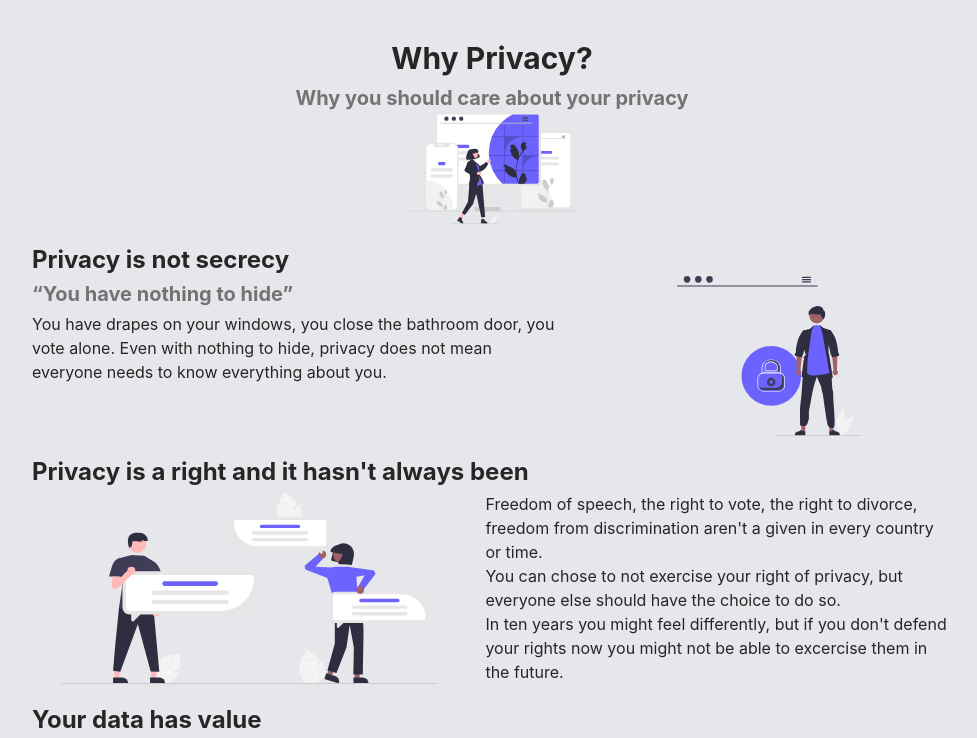
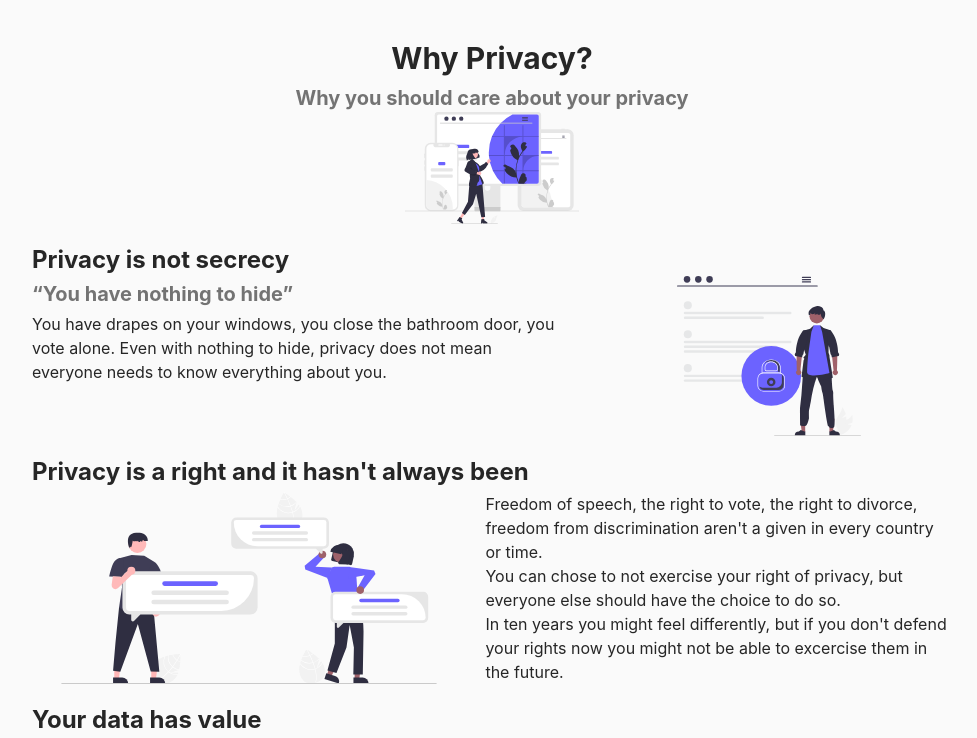
Before and after one commit to gempir/whyprivacy, a Next.js app: page / in a window 1280 px wide. Shown: the top 738 px of the page, without its empty margins (148-1125 px from the left). Built offline with nearby package versions, Linux system fonts and the light colour scheme.

Commit message:
better colors

```diff
--- a/styles/globals.css
+++ b/styles/globals.css
@@ -7,8 +7,8 @@
     padding: 0;
     margin: 0;
     color: theme('colors.neutral.800');
-    background: theme('colors.gray.200');
-    font-family: -apple-system, BlinkMacSystemFont, Segoe UI, Roboto, Oxygen, Ubuntu, Cantarell, Fira Sans, Droid Sans, Helvetica Neue, sans-serif;
+    background: theme('colors.zinc.50');
+    font-family: -apple-system, BlinkMacSystemFont, "Segoe UI", Roboto, Helvetica, Arial, sans-serif, "Apple Color Emoji", "Segoe UI Emoji", "Segoe UI Symbol";
 }
 
 a {
```
